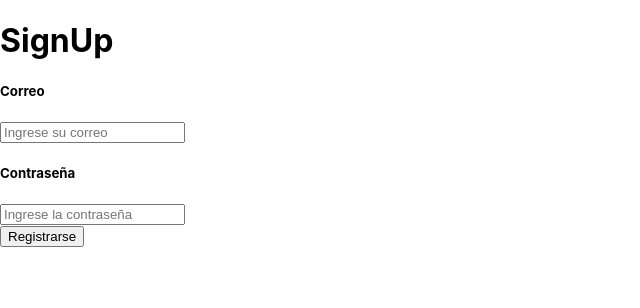
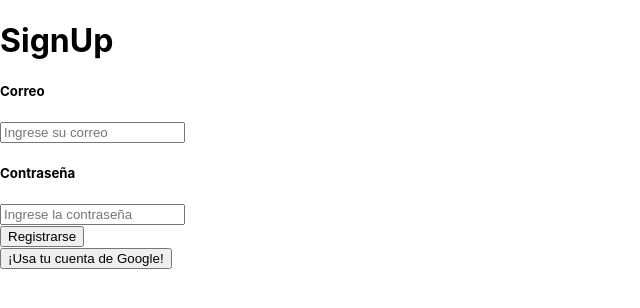
Before and after one commit to Alejndro22/hackfest-buzzer-beaters, a Next.js app in the folder impulso/: page /SignUp in a window 1280 px wide. Shown: the top 308 px of the page, without its empty margins (0-640 px from the left). Built offline with nearby package versions, Linux system fonts and the light colour scheme; no server answers.

Commit message:
Autenticacion con Google

```diff
--- a/impulso/context/AuthContext.js
+++ b/impulso/context/AuthContext.js
@@ -4,6 +4,8 @@ import {
   createUserWithEmailAndPassword,
   signInWithEmailAndPassword,
   signOut,
+  GoogleAuthProvider,
+  signInWithPopup,
 } from "firebase/auth";
 import { auth } from "../firebase/client";
 
@@ -25,6 +27,11 @@ export function AuthContextProvider({ children }) {
 
   const login = (email, password) => {
     return signInWithEmailAndPassword(auth, email, password);
+  };
+
+  const googleLogin = () => {
+    const googleProvider = new GoogleAuthProvider();
+    return signInWithPopup(auth, googleProvider);
   };
 
   const logout = async () => {
@@ -49,7 +56,9 @@ export function AuthContextProvider({ children }) {
   }, []);
 
   return (
-    <AuthContext.Provider value={{ signUp, login, logout, user, cargando }}>
+    <AuthContext.Provider
+      value={{ signUp, login, logout, user, cargando, googleLogin }}
+    >
       {cargando ? null : children}
     </AuthContext.Provider>
   );
--- a/impulso/pages/SignUp.js
+++ b/impulso/pages/SignUp.js
@@ -11,7 +11,7 @@ const SignUp = () => {
     password: "",
   });
 
-  const { signUp } = useAuth();
+  const { signUp, googleLogin } = useAuth();
   const [error, setError] = useState();
 
   const handleSignUp = async (e) => {
@@ -20,7 +20,18 @@ const SignUp = () => {
     try {
       await signUp(data.email, data.password);
       // Ir a pagina principal
-      router.push("/");
+      router.push("/PruebaMain");
+    } catch (error) {
+      setError(error.message);
+    }
+  };
+
+  const handleSignInGoogle = async () => {
+    setError("");
+    try {
+      await googleLogin();
+      // Ir a pagina principal
+      router.push("/PruebaMain");
     } catch (error) {
       setError(error.message);
     }
@@ -66,6 +77,9 @@ const SignUp = () => {
           <button type="submit">Registrarse</button>
         </form>
       </div>
+      <div>
+        <button onClick={handleSignInGoogle}>¡Usa tu cuenta de Google!</button>
+      </div>
     </>
   );
 };
```
Also changed, not shown: impulso/pages/Login.js (+15 -2 lines).
